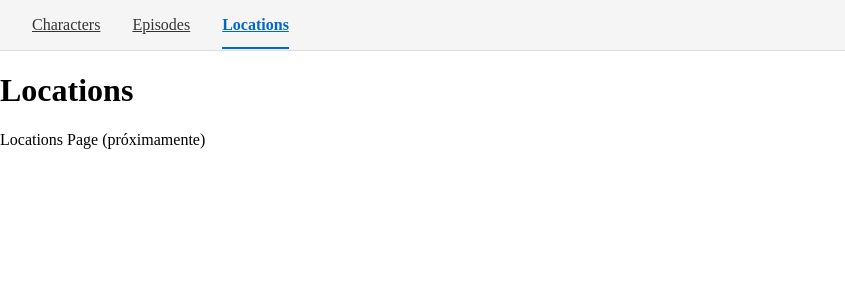
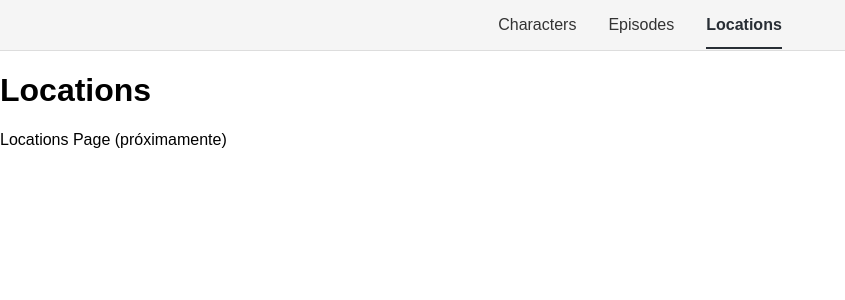
Before and after one commit to DevArturoOrtueta/rickandmortydetails, a React (Vite) app: page /locations in a window 1280 px wide. Shown: the top 300 px of the page, without its empty margins (0-845 px from the left). Built offline with nearby package versions, Linux system fonts and the light colour scheme.

Commit message:
Add some styles

```diff
--- a/src/components/Navbar/Navbar.css
+++ b/src/components/Navbar/Navbar.css
@@ -10,6 +10,7 @@
   gap: 2rem;
   padding: 0 2rem;
   margin: 0;
+  justify-content: center;
 }
 
 .navbar-link {
@@ -24,11 +25,11 @@
 }
 
 .navbar-link:hover {
-  color: #0066cc;
+  color: var(--primary-color);
 }
 
 .navbar-link.active {
-  color: #0066cc;
+  color: var(--primary-color);
   font-weight: bold;
 }
 
@@ -39,5 +40,5 @@
   left: 0;
   right: 0;
   height: 2px;
-  background-color: #0066cc;
+  background-color: var(--primary-color);
 }
--- a/src/index.css
+++ b/src/index.css
@@ -1,3 +1,14 @@
+:root{
+    --primary-color: #282e35;
+    --secondary-color: #61dafb;
+    --background-color: #f0f0f0;
+    --text-color: #333333;
+}
+
 body{
     margin: 0;
+    font-family: Poppins, sans-serif;
 }
+a {
+    text-decoration: none;
+}
--- a/src/pages/characters/Characters.css
+++ b/src/pages/characters/Characters.css
@@ -12,3 +12,13 @@
     flex-wrap: wrap;
 
 }
+
+#inputChar{
+    width: 50vw;
+    height: 2em;
+    font-size: 1em;
+    border-left: none;
+    border-top: none;
+    border-right: none;
+    outline-style: none;
+}
```
